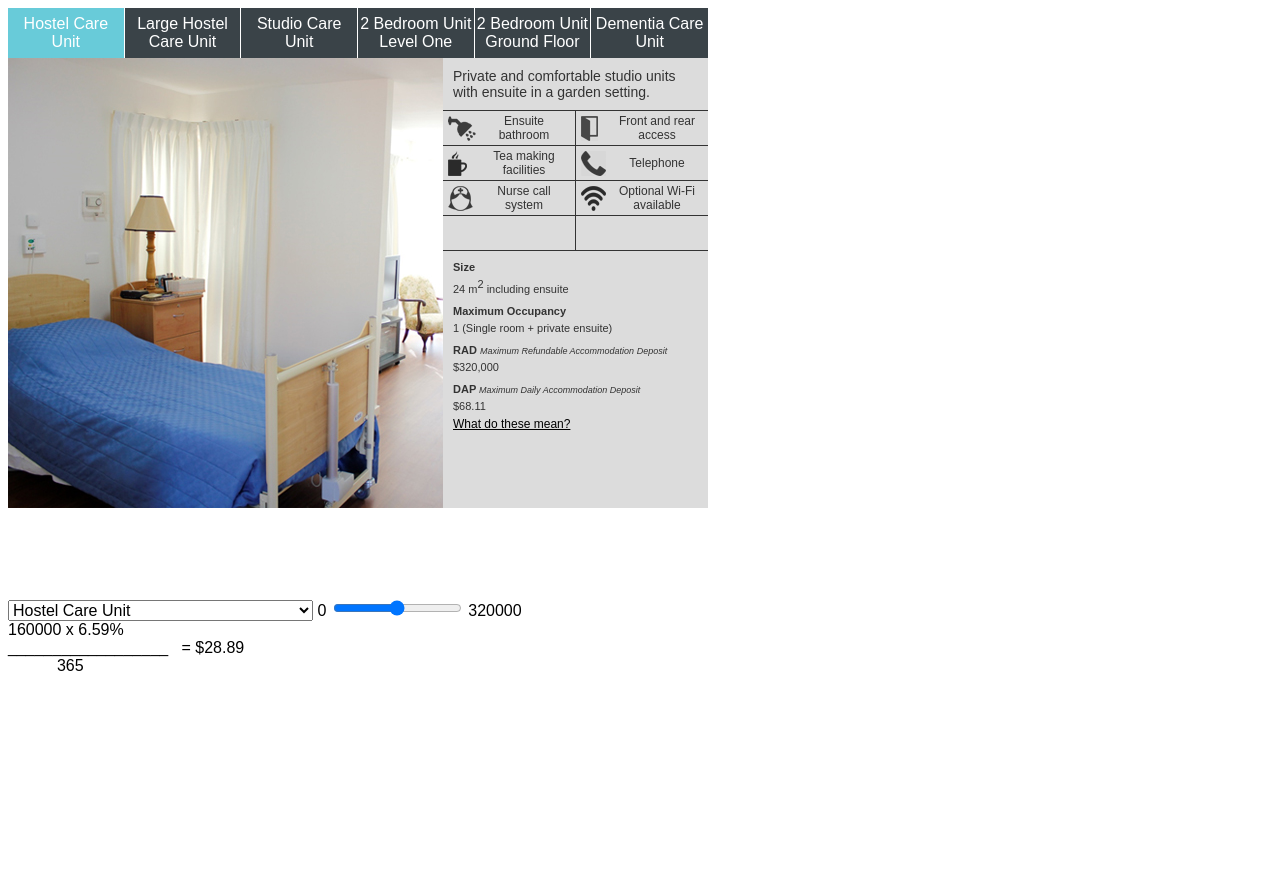
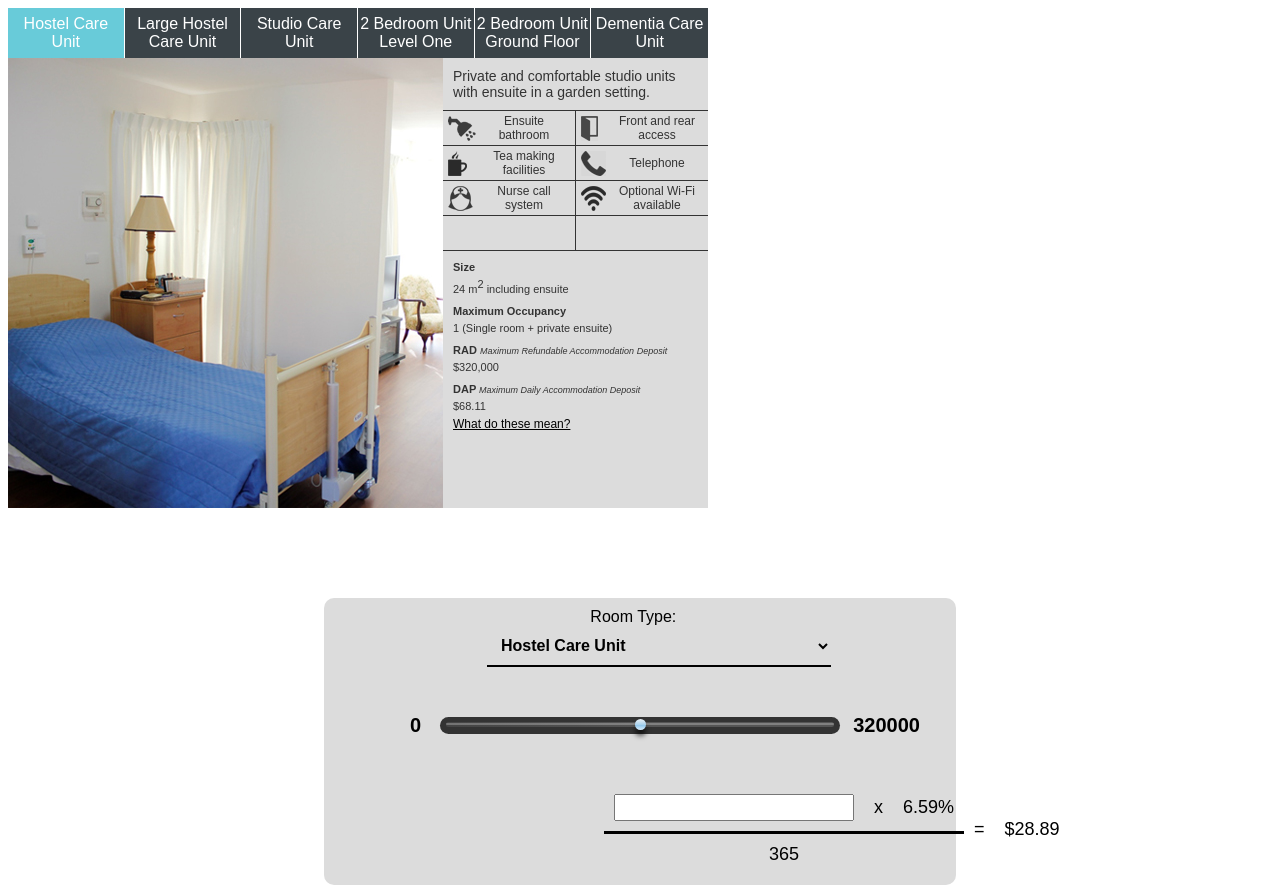
Before and after one commit to Taprolano/AbelTasman, a plain HTML site: page index.html in a window 1280 px wide. Before the commit the page ends 800 px from the top, so only its background shows below. Drawn offline with nearby package versions, Linux system fonts and the light colour scheme.

Commit message:
trilllili

```diff
--- a/index.html
+++ b/index.html
@@ -246,24 +246,32 @@
 
 <br style="clear: both" /><br /><br /><br /><br /><br />
 
-<section ng-app="angularjs">
-<div ng-controller="MainCtrl">
+<section ng-app="angularjs" class="calculator">
+    <div ng-controller="MainCtrl">
 
-    <select ng-model="selectedItem" ng-options="item as item.name for item in items" ng-init="selectedItem = items[0]" data-ng-change="slide = 0"></select>
+        <span>Room Type:&nbsp;&nbsp;&nbsp;<select ng-model="selectedItem" ng-options="item as item.name for item in items" ng-init="selectedItem = items[0]" data-ng-change="slide = 0"></select></span>
 
-    0  <input type="range" ng-model="slide" min="0" max="{{selectedItem.value}}" value="0" /> {{selectedItem.value}}
-     <br />
+        <div id="slider">
+            <b class="zero">0</b> <input id="sliders" class="bar" type="range" ng-model="slide" min="0" max="{{selectedItem.value}}" value="0" data-ng-change="inputnumb = sliders" /> <b class="valor">{{selectedItem.value}}</b>
+            <span class="highlight"></span>
+        </div>
 
 
-    {{slide | isempty: 0}} x 6.59%<br/>
-    __________________&nbsp;&nbsp;&nbsp;= ${{slide*0.0659/365 | isempty: 0 | number:2}}<br/>
-    &nbsp;&nbsp;&nbsp;&nbsp;&nbsp;&nbsp;&nbsp;&nbsp;&nbsp;&nbsp;&nbsp;365
+        <table>
+            <tr>
+                <td style="width: 140px;border-bottom: 3px solid #000000;"><input type="text" pattern="\d*" id="valoreinput" maxlength="6" ng-model="inputnumb" max="{{selectedItem.value}}"
+                                                                                  value="{{slide | isempty: 0}}" data-ng-change="appo = inputnumb"/></td>
+                <td style="border-bottom: 3px solid #000000">x</td>
+                <td style="border-bottom: 3px solid #000000">6.59%</td>
+                <td rowspan="2">=</td>
+                <td rowspan="2" style="width: 130px;">${{slide*0.0659/365 | isempty: 0 | number:2}}</td>
+            </tr>
+            <tr>
+                <td colspan="3">365</td>
+            </tr>
+        </table>
 
-
-
-
-
-</div>
+    </div>
 </section>
 
 
--- a/style.css
+++ b/style.css
@@ -139,3 +139,133 @@ section a{
 #det_room4 .image{background-image: url('img/seconf.jpg');background-position: -200px 0;}
 #det_room5 .image{background-image: url('img/firstf.jpg');background-position: -50px 0;}
 #det_room6 .image{background-image: url('img/dementia.jpg');background-position: -100px 0;}
+
+
+
+/* calculator */
+
+
+.calculator{
+    display: block;
+    margin: 0 auto;
+    border-radius: 10px;
+    background: #dcdcdc;
+    padding: 10px;
+    width: 50%;
+}
+
+.calculator span{
+    display: block;
+    margin: 0 auto;
+    width: 50%;
+    text-align: center;
+}
+
+.calculator select{
+    background: #dcdcdc;
+    padding: 10px;
+    border: 0 none;
+    font-weight: bold;
+    border-bottom: 2px solid #000000;
+    outline: none;
+}
+
+
+#slider {
+    width: 400px;
+    height: 17px;
+    position: relative;
+    margin: 50px auto;
+    background: #333333 ;
+
+    -webkit-border-radius: 40px;
+    -moz-border-radius: 40px;
+    border-radius: 40px;
+
+}
+
+#slider .bar {
+    width: 388px;
+    height: 5px;
+    background: #333;
+    position: relative;
+    top: -4px;
+    left: 4px;
+
+    background: -moz-linear-gradient(left, #444444 0%, #555555 50%, #555555 100%);
+    background: -webkit-gradient(linear, left top, right top, color-stop(0%,#444444), color-stop(50%,#555555), color-stop(100%,#555555));
+    background: -webkit-linear-gradient(left, #444444 0%,#555555 50%,#555555 100%);
+    background: -o-linear-gradient(left, #444444 0%,#555555 50%,#555555 100%);
+    background: -ms-linear-gradient(left, #444444 0%,#555555 50%,#555555 100%);
+    background: linear-gradient(left, rgba(68, 68, 68, 0.68) 0%,#555555 50%,#555555 100%);
+    filter: progid:DXImageTransform.Microsoft.gradient( startColorstr='#444444', endColorstr='#555555',GradientType=1 );
+
+    -webkit-border-radius:40px;
+    -moz-border-radius: 40px;
+    border-radius: 40px;
+}
+
+#slider .highlight {
+    height: 2px;
+    position: absolute;
+    width: 388px;
+    top: 6px;
+    left: 6px;
+
+    -webkit-border-radius: 40px;
+    -moz-border-radius: 40px;
+    border-radius: 40px;
+
+    background: rgba(255, 255, 255, 0.25);
+}
+
+input[type="range"] {
+    -webkit-appearance: none;
+    background-color: black;
+    height: 2px;
+}
+
+input[type="range"]::-webkit-slider-thumb {
+    -webkit-appearance: none;
+    position: relative;
+    top: 0px;
+    z-index: 1;
+    width: 11px;
+    height: 11px;
+    cursor: pointer;
+    -webkit-box-shadow: 0px 6px 5px 0px rgba(0,0,0,0.6);
+    -moz-box-shadow: 0px 6px 5px 0px rgba(0,0,0,0.6);
+    box-shadow: 0px 6px 5px 0px rgba(0,0,0,0.6);
+    -webkit-border-radius: 40px;
+    -moz-border-radius: 40px;
+    border-radius: 40px;
+    background-image: -webkit-gradient(linear, left top, left bottom, color-stop(0%,#ebf1f6), color-stop(50%,#abd3ee), color-stop(51%,#89c3eb), color-stop(100%,#d5ebfb));
+}
+
+.zero{
+    font-size: 20px;
+    left: -30px;
+    position: absolute;
+    top: -3px;
+}
+
+.valor{
+    font-size: 20px;
+    right: -80px;
+    position: absolute;
+    top: -3px;
+}
+
+
+.calculator table {
+    margin: 0 270px;
+    width: 50%;
+    text-align: center;
+    font-size: 18px;
+    border-collapse: collapse;
+    border-spacing: 0;
+}
+
+.calculator table tr td{
+    padding: 10px;
+}
```
